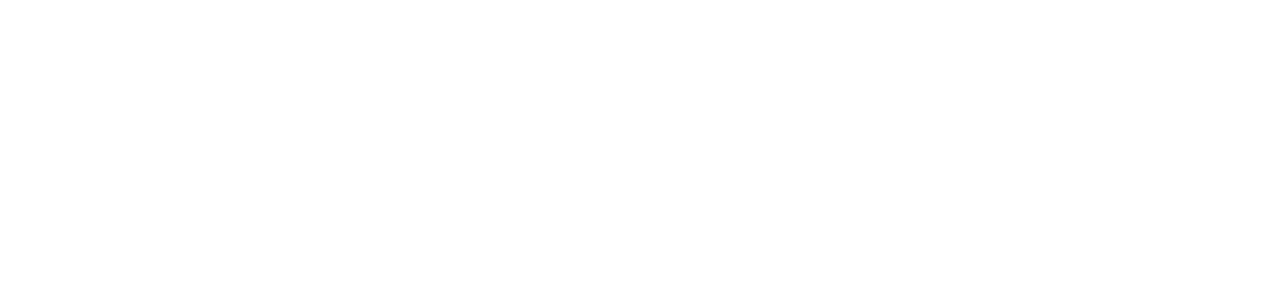
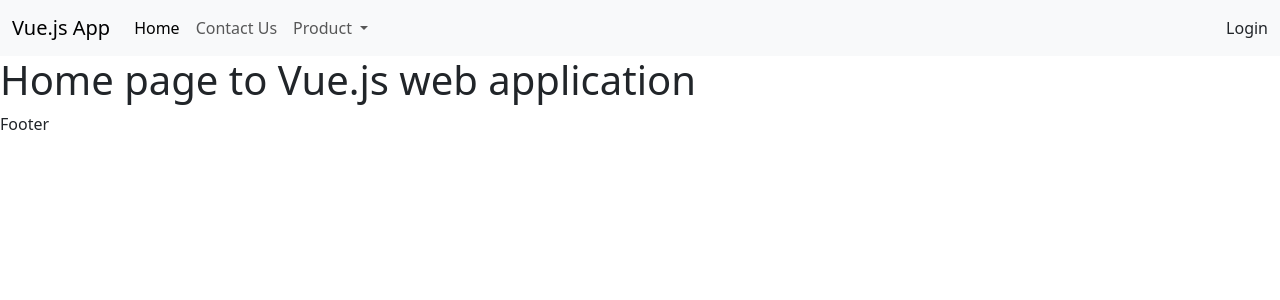
Before and after one commit to PdskDev/vuejs-mastering-from-scratch, a Vue app: page / in a window 1280 px wide. Shown: the top 300 px of the page. Built offline with nearby package versions, Linux system fonts and the light colour scheme.

Commit message:
Add Components + router

```diff
--- a/index.html
+++ b/index.html
@@ -3,11 +3,22 @@
   <head>
     <meta charset="UTF-8" />
     <link rel="icon" href="/favicon.ico" />
+    <link
+      href="https://cdn.jsdelivr.net/npm/bootstrap@5.3.6/dist/css/bootstrap.min.css"
+      rel="stylesheet"
+      integrity="sha384-4Q6Gf2aSP4eDXB8Miphtr37CMZZQ5oXLH2yaXMJ2w8e2ZtHTl7GptT4jmndRuHDT"
+      crossorigin="anonymous"
+    />
     <meta name="viewport" content="width=device-width, initial-scale=1.0" />
     <title>Vite App</title>
   </head>
   <body>
     <div id="app"></div>
     <script type="module" src="/src/main.js"></script>
+    <script
+      src="https://cdn.jsdelivr.net/npm/bootstrap@5.3.6/dist/js/bootstrap.bundle.min.js"
+      integrity="sha384-j1CDi7MgGQ12Z7Qab0qlWQ/Qqz24Gc6BM0thvEMVjHnfYGF0rmFCozFSxQBxwHKO"
+      crossorigin="anonymous"
+    ></script>
   </body>
 </html>
--- a/package.json
+++ b/package.json
@@ -11,7 +11,8 @@
     "format": "prettier --write src/"
   },
   "dependencies": {
-    "vue": "^3.5.13"
+    "vue": "^3.5.13",
+    "vue-router": "^4.5.1"
   },
   "devDependencies": {
     "@eslint/js": "^9.22.0",
--- /dev/null
+++ b/src/App.vue
@@ -0,0 +1,10 @@
+<template>
+  <HeaderApp />
+  <router-view></router-view>
+  <FooterApp />
+</template>
+
+<script setup>
+import HeaderApp from './components/Layout/HeaderApp.vue'
+import FooterApp from './components/Layout/FooterApp.vue'
+</script>
--- /dev/null
+++ b/src/Router/routers.js
@@ -0,0 +1,20 @@
+import { createRouter, createWebHistory } from 'vue-router'
+
+import ContactPage from '@/components/Home/ContactPage.vue'
+import HomePage from '@/components/Home/HomePage.vue'
+
+const router = createRouter({
+  history: createWebHistory(import.meta.env.BASE_URL),
+  routes: [
+    {
+      path: '/',
+      component: HomePage,
+    },
+    {
+      path: '/contact',
+      component: ContactPage,
+    },
+  ],
+})
+
+export default router
--- /dev/null
+++ b/src/components/Home/ContactPage.vue
@@ -0,0 +1,5 @@
+<template>
+  <div>
+    <h1>Contact Information</h1>
+  </div>
+</template>
--- /dev/null
+++ b/src/components/Home/HomePage.vue
@@ -0,0 +1,5 @@
+<template>
+  <div>
+    <h1>Home page to Vue.js web application</h1>
+  </div>
+</template>
--- /dev/null
+++ b/src/components/Layout/FooterApp.vue
@@ -0,0 +1,3 @@
+<template>
+  <div>Footer</div>
+</template>
--- /dev/null
+++ b/src/components/Layout/HeaderApp.vue
@@ -0,0 +1,46 @@
+<template>
+  <nav class="navbar navbar-expand-lg bg-body-tertiary">
+    <div class="container-fluid">
+      <a class="navbar-brand" href="#">Vue.js App</a>
+      <button
+        class="navbar-toggler"
+        type="button"
+        data-bs-toggle="collapse"
+        data-bs-target="#navbarSupportedContent"
+        aria-controls="navbarSupportedContent"
+        aria-expanded="false"
+        aria-label="Toggle navigation"
+      >
+        <span class="navbar-toggler-icon"></span>
+      </button>
+      <div class="collapse navbar-collapse" id="navbarSupportedContent">
+        <ul class="navbar-nav me-auto mb-2 mb-lg-0">
+          <li class="nav-item">
+            <a class="nav-link active" aria-current="page" href="#">Home</a>
+          </li>
+          <li class="nav-item">
+            <a class="nav-link" href="#">Contact Us</a>
+          </li>
+          <li class="nav-item dropdown">
+            <a
+              class="nav-link dropdown-toggle"
+              href="#"
+              role="button"
+              data-bs-toggle="dropdown"
+              aria-expanded="false"
+            >
+              Product
+            </a>
+            <ul class="dropdown-menu">
+              <li><a class="dropdown-item" href="#">Product List</a></li>
+              <li><a class="dropdown-item" href="#">Product Detail</a></li>
+            </ul>
+          </li>
+        </ul>
+        <form class="d-flex" role="search">
+          <a class="nav-link" aria-disabled="true">Login</a>
+        </form>
+      </div>
+    </div>
+  </nav>
+</template>
```
Also changed, not shown: src/components/Product/ProductList.vue (added, +13 -0 lines), src/main.js (+6 -1 lines), src/components/Product/ProductDetail.vue (added), 1 other file (tests, documents, lock files or other folders).
